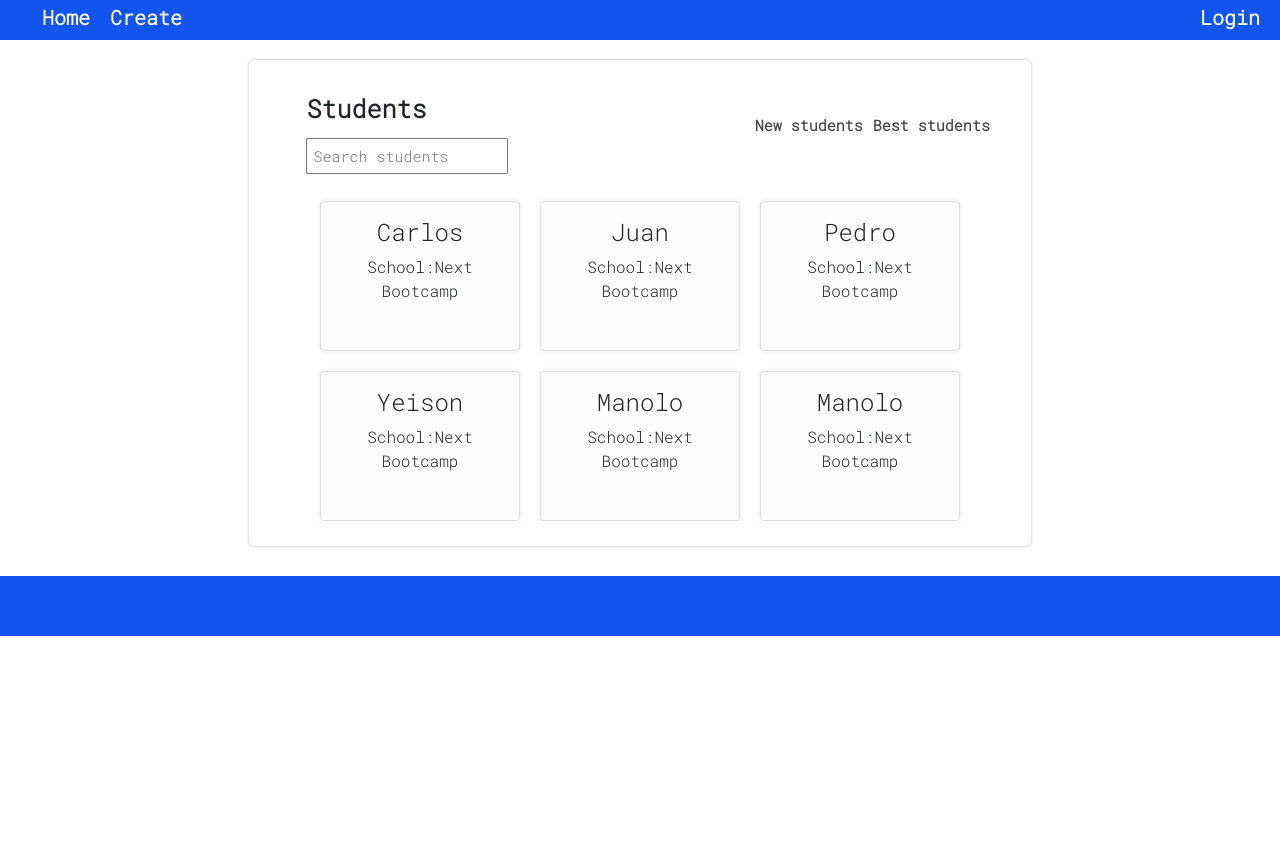
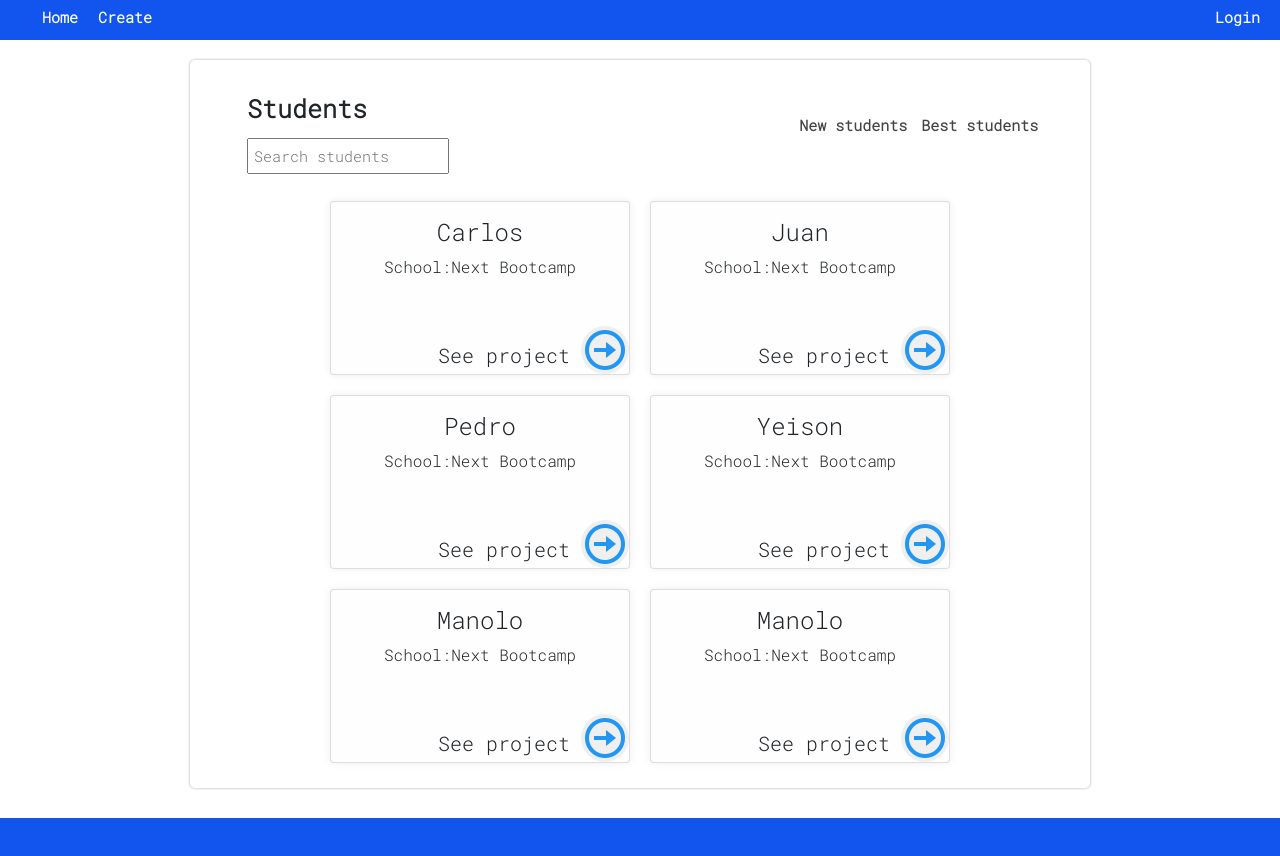
Before and after one commit to robertcoco/School, a website: page views/school-1/Home.html in a window 1280 px wide. Before the commit the page ends 800 px from the top, so only its background shows below. Drawn offline with nearby package versions, Linux system fonts and the light colour scheme; a web font is replaced by a local one.

Commit message:
Stylizing the web

```diff
--- a/public/css/school-1/create.css
+++ b/public/css/school-1/create.css
@@ -14,7 +14,7 @@ body {
     flex-direction: column;
     align-items: center;
     margin: 0px auto;
-    width: 300px;
+    width: 380px;
     height: 400px;
     background: #27f;
     border-radius: 4px;
@@ -28,6 +28,7 @@ body {
 .student {
     margin: 20px;
     outline: none;
+    font-size: 15px;
     width: 250px;
     border: none;
     padding: 8px 10px;
--- a/public/css/school-1/main.css
+++ b/public/css/school-1/main.css
@@ -37,7 +37,7 @@
 .li-a {
     color: #ffffff;
     text-decoration: none;
-    font-size: 20px;
+    font-size: 15px;
     font-weight: 600;
 }
 .li-a:hover {
@@ -57,7 +57,7 @@
     justify-content: center;
     padding: 15px 10px;
     margin: 30px;
-    width: 70%;
+    width: 900px;
     background: #fff;
     box-shadow: 0px 0px 3px 0px #aaa;
     transition: all .3s
@@ -121,22 +121,62 @@
     font-family: 'Roboto Mono', monospace;
     color: #444;
     text-decoration: none;
-    padding: 10px 0px;
+    padding: 6px 2px;
     transition: all .2s;
 }
 
 .li-a-students:hover {
-    color: #eee;
-    border-radius: 3px;
-    background: #46f;
+    color: #999;
+    border-radius: 19px;
+    background: #eee;
 }
 
 .card {
+    position: relative;
     text-align: center;
     box-shadow: 0px 0px 9px 0px #eee;
     border: 3px;
     z-index: 0;
     margin: 10px;
-    width: 200px;
-    height: 150px;
+    width: 300px;
+    height: 174px;
 }
+
+.card:hover {
+    box-shadow: 0px 0px 14px 0px #ccc;
+    cursor:pointer;
+}
+
+.Nuevo {
+    display: flex;
+    flex-wrap: wrap;
+    align-items: center;
+    justify-content: center;
+    width: 100%;
+}
+
+
+#boton {
+    position: absolute;
+    height: 48px;
+    width: 48px;
+    bottom: 0px;
+    right: 0px;
+    border-radius: 50%;
+    background-position: center;
+    border: none;
+    background-image: url('../../../views/school-1/rightArrow.png');
+}
+
+#boton:hover {
+    box-shadow: 1px 1px 3px 3px #999;
+}
+
+#etiqueta {
+    font-size:20px;
+    position: absolute;
+    margin: 0px;
+    bottom: 4px;
+    right: 50px;
+    width: 150px;
+}
--- a/public/scripts/school-1/main.js
+++ b/public/scripts/school-1/main.js
@@ -4,12 +4,22 @@ const students = document.querySelector('.students');
 window.addEventListener('hashchange', () => {
     console.log(window.location.hash);
 });
+
+const fragment = document.createDocumentFragment();
+const divElement = document.createElement('DIV');
+divElement.className = "Nuevo"
 studentsTest.map(student => {
-    students.innerHTML += `
+    const card = `
     <div class="card" style = 'background: #fefefe'>
         <div class="card-body">
             <h4 class="card-title">${student}</h4>
             <p class="card-text">School:Next Bootcamp</p>
+            <p id ='etiqueta'>See project</p>
+            <button id ='boton'></button>
         </div>
     </div>`
+    divElement.innerHTML += card;
+    fragment.appendChild(divElement);
 })
+
+students.appendChild(fragment);
```
Also changed, not shown: views/school-1/Home.html (+1 -0 lines), views/school-1/rightArrow.png (added).
